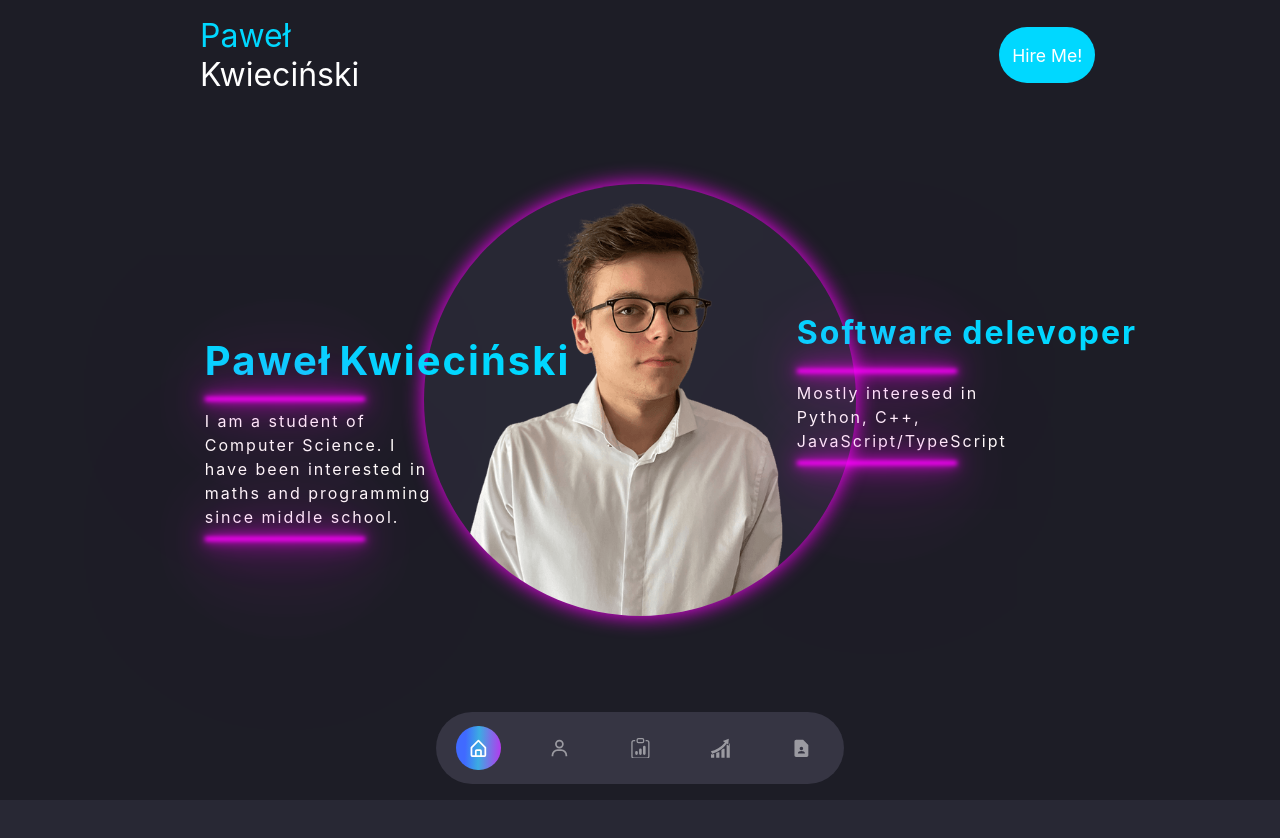
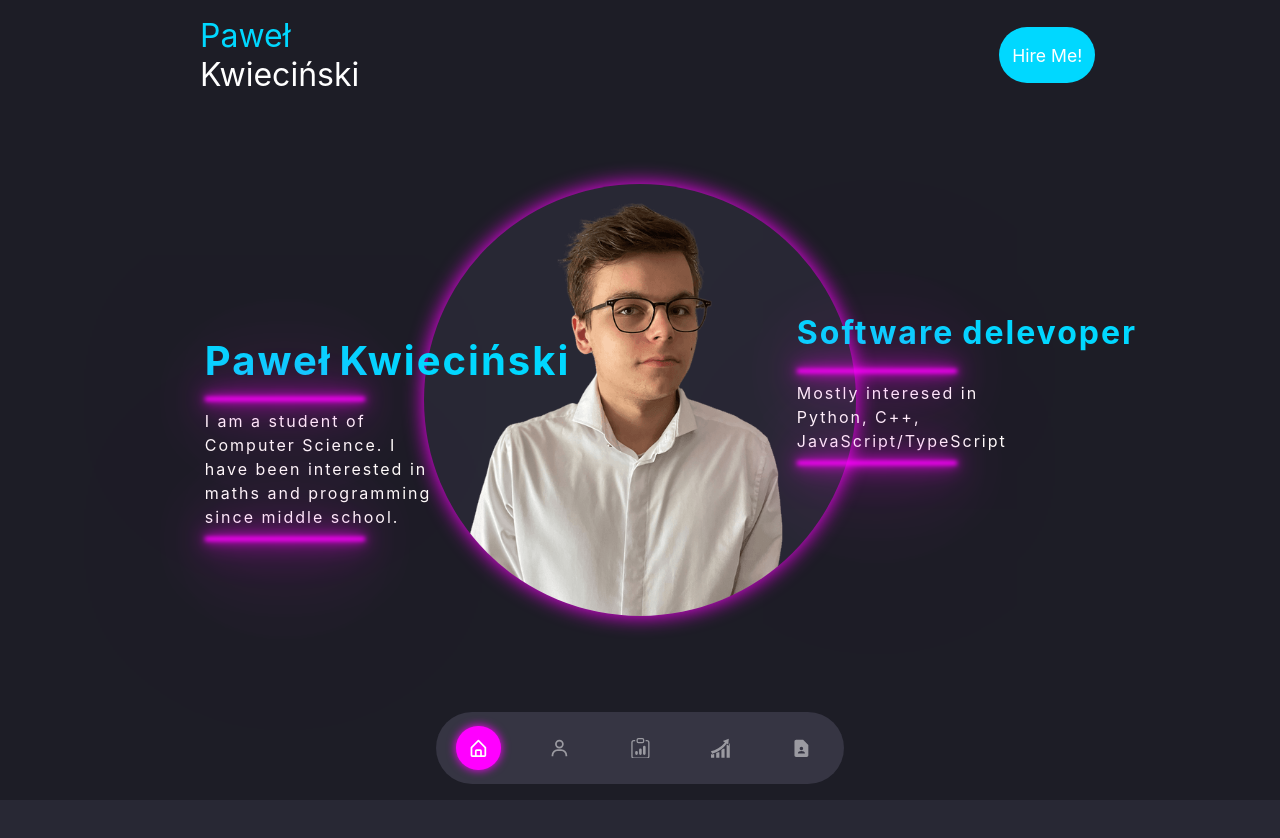
Before and after one commit to himokkk/Portfolio, a React (Create React App) app in the folder ui/: page / in a window 1280 px wide. Shown: the top 838 px of the page. Built offline with nearby package versions, Linux system fonts and the light colour scheme.

Commit message:
Nabar .active style change

```diff
--- a/ui/src/components/NavBar/navbar.css
+++ b/ui/src/components/NavBar/navbar.css
@@ -31,7 +31,8 @@
 .active {
     color: white;
     border-radius: 100%;
-    background: linear-gradient(92.23deg, #406aff 21.43%, #3bace2 50.53%, #b936ee 100%, #ff56f6 117.04%);
+    background-color: var(--pink);
+    box-shadow: 0 0 10px 0 var(--pink);
 }
 
 @media only screen and (max-width: 768px) {
--- a/ui/src/components/Projects/ProjectsComponent.tsx
+++ b/ui/src/components/Projects/ProjectsComponent.tsx
@@ -44,7 +44,7 @@ const ProjectsComponent: React.FC = () => {
                 <div id="projects-header">
                     <h1 className="prevent-select">Projects</h1>
                     <AiOutlineFundProjectionScreen id="projects-logo" />
-                    <div className="projects-description">I created my own projects.</div>
+                    <div className="projects-description">Projects will be added soon.</div>
                 </div>
                 <div className="vertical-line"></div>
                 <div className="projects-content">
```
